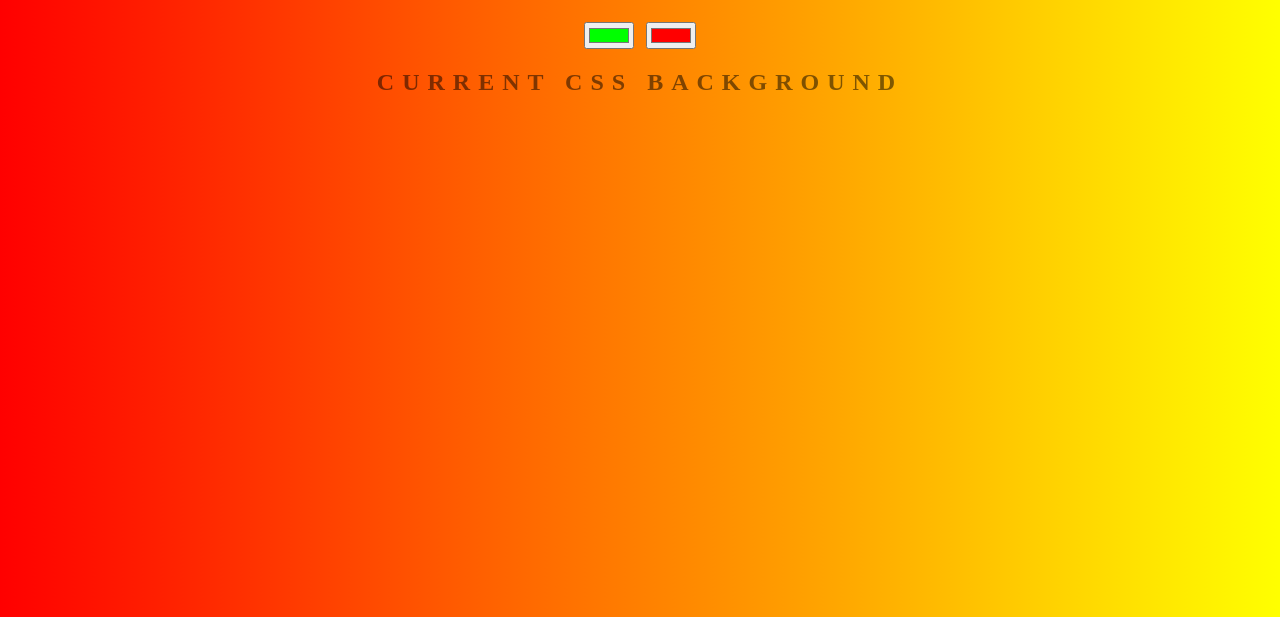
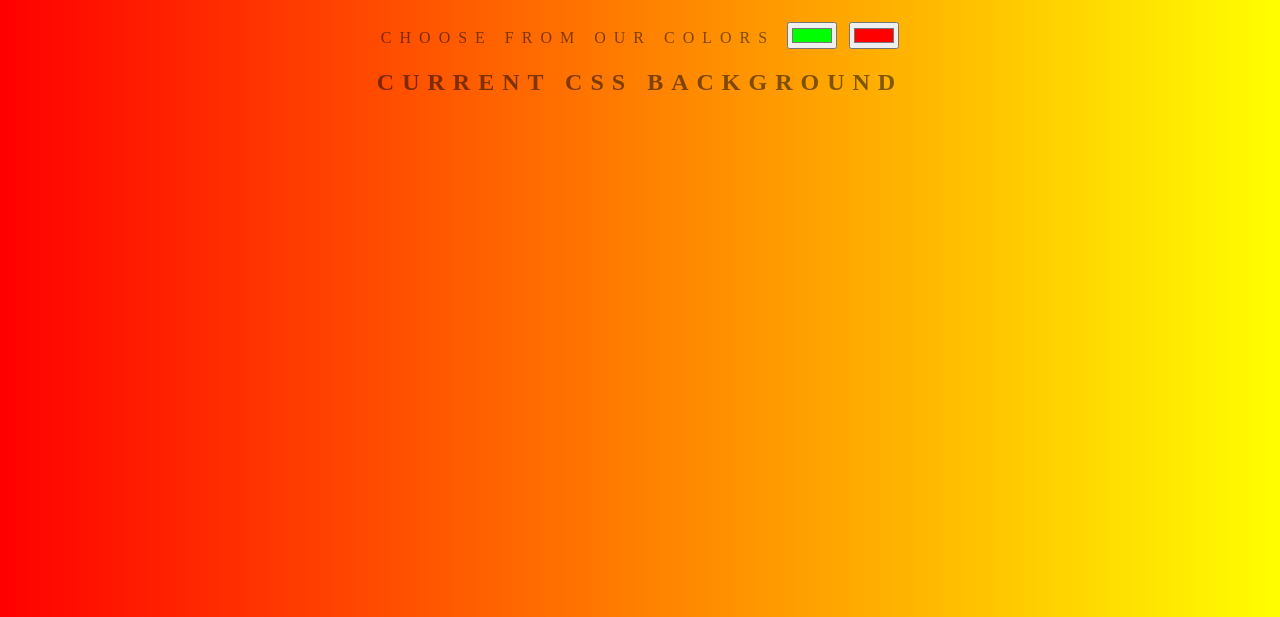
Before and after one commit to Mahmie/backgroundc, a plain HTML site: page index.html in a window 1280 px wide. Shown: the part 183-800 px from the top of the page. Drawn offline with Linux system fonts and the light colour scheme.

Commit message:
capitalize

```diff
--- a/index.html
+++ b/index.html
@@ -6,6 +6,7 @@
 </head>
 <body id="gradient">
 	<h1>Background Generator</h1>
+	<label>choose from our colors</label>
 	<input class="color1" type="color" name="color1" value="#00ff00">
 	<input class="color2" type="color" name="color2" value="#ff0000">
 	<h2>Current CSS Background</h2>
```
